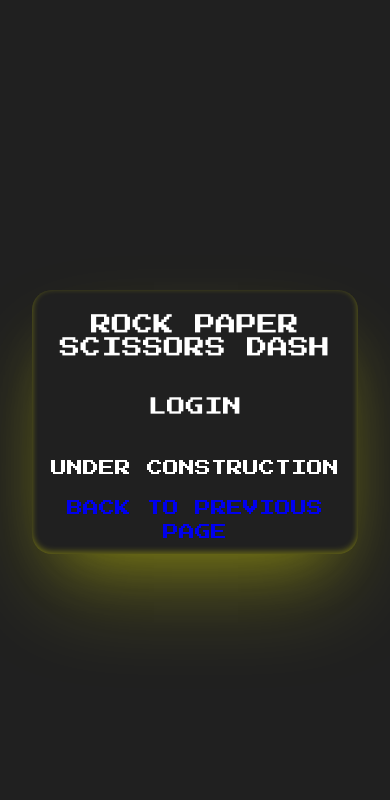
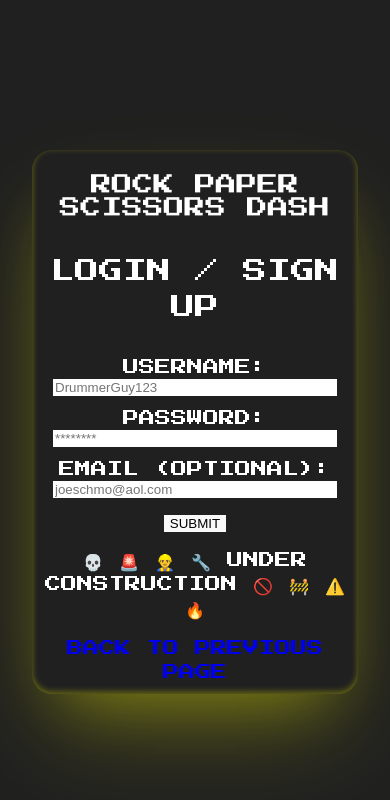
Before and after one commit to thatguytime/CSCI401--Rock-Paper-Scissors-Dash, a React (Vite) app: page /login-screen in a window 390 px wide. Shown: the top 800 px of the page. Built offline with nearby package versions, Linux system fonts and the light colour scheme.

Commit message:
LoginScreen: added inputs & button

```diff
--- a/src/Styles/main.css
+++ b/src/Styles/main.css
@@ -7,8 +7,44 @@ body {
 
 /*********************************** H O M E . J S X ***********************************/
 
+.under-construction>ul {
+    width: 30%;
+    margin: auto;
+}
+
 .under-construction>ul>li {
-    list-style-type: none;
+    /* font-size: 3em;
+    padding-top: 80px; */
+    list-style-type: "🕹️";
+    text-align: left;
+    font-size: 2em;
+}
+
+.under-construction>ul>li>a {
+    color: #fff;
+    text-decoration: none;
+}
+
+@media (max-width: 885px) {
+    .under-construction>ul {
+        width: 40%;
+    }
+}
+
+@media (max-width: 680px) {
+    .under-construction>ul {
+        width: 50%;
+    }
+
+    .under-construction>ul>li {
+        font-size: 1.5em;
+    }
+}
+
+@media (max-width: 500px) {
+    .under-construction>ul>li {
+        font-size: 1em;
+    }
 }
 
 /************************************** P A G E S **************************************/
@@ -37,22 +73,21 @@ body {
 
 .main-menu-button {
     box-sizing: border-box;
+    border: 6px solid #1919A6;
     border-radius: 20px;
-    cursor: pointer;
     text-transform: uppercase;
-    display: block;
+    text-decoration: none;
     text-align: center;
     font-size: 2em;
-    border: 6px solid #1919A6;
-    transition: 1s ease-out;
     margin: 20px;
-    width: 50%;
     margin: 20px auto;
     padding: 7px;
-
-    text-decoration: none;
+    width: 50%;
+    display: block;
     color: #fff;
     background-color: black;
+    cursor: pointer;
+    transition: 1s ease-out;
 }
 
 /* Hover effect */
@@ -102,3 +137,28 @@ body {
         transform: scale(1.2);
     }
 }
+
+/******************************* L O G I N | S C R E E N *******************************/
+
+.inputField {
+    display: flex;
+    text-align: center;
+    margin: 10px;
+    justify-content: center;
+}
+
+.submit-form {
+    text-transform: uppercase;
+    cursor: pointer;
+}
+
+@media (max-width: 575px) {
+    .inputField {
+        flex-direction: column;
+    }
+
+    .inputField>input {
+        width: 280px;
+        margin: auto;
+    }
+}
--- a/src/pages/LoginScreen.jsx
+++ b/src/pages/LoginScreen.jsx
@@ -1,16 +1,40 @@
 import { Link } from 'react-router-dom'
 
 export default function LoginScreen() {
+    function handleSubmit(event) {
+
+        //prevents page from reloading when submitting form
+        event.preventDefault()
+        console.log("Form submitted!")
+    }
+
     return (
         <div className="universal-border pacman-font">
             <h1>Rock Paper Scissors Dash</h1>
 
-            <h3>Login</h3>
-            {/* <Link to="/"><button className="main-menu-button pacman-font">Single Player</button></Link>
-            <Link to="/"><button className="main-menu-button pacman-font">Multiplayer</button></Link>
-            <Link to="/"><button className="main-menu-button pacman-font">Leaderboard</button></Link> */}
+            <h2>Login / sign up</h2>
 
-            <p>UNDER CONSTRUCTION</p>
+            <form onSubmit={handleSubmit}>
+                <div className='inputField'>
+                    <label htmlFor='username'>Username:</label>
+                    <input type="text" aria-label='user name' name="username" placeholder='DrummerGuy123'></input>
+                </div>
+
+                <div className="inputField">
+                    <label htmlFor='password'>Password:</label>
+                    <input type="text" aria-label='password' name="password" placeholder='********'></input>
+                </div>
+
+                <div className="inputField">
+                    <label htmlFor='email'>Email (optional):</label>
+                    <input type="email" aria-label='email' name="email" placeholder='joeschmo@aol.com'></input>
+                </div>
+
+
+                <button className='submit-form'>submit</button>
+            </form>
+
+            <p>💀 🚨 👷‍♂️ 🔧 UNDER CONSTRUCTION 🚫 🚧 ⚠️ 🔥 </p>
             <Link to="/">Back to previous page</Link>
         </div>
     )
```
Also changed, not shown: 1 other file (tests, documents, lock files or other folders).
